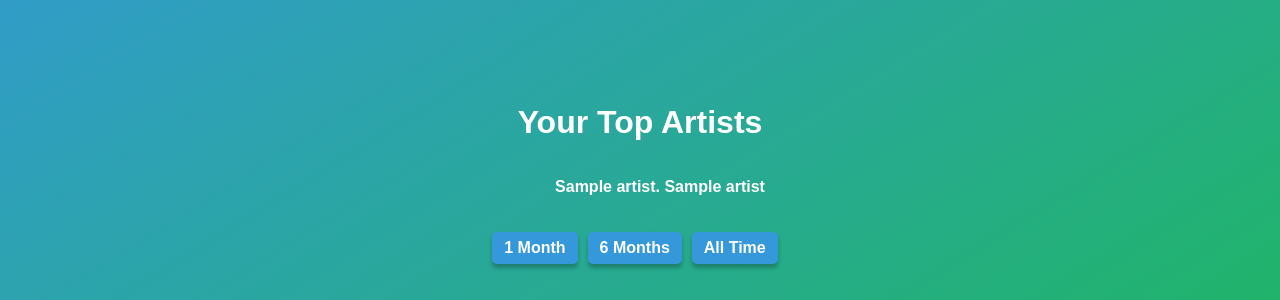
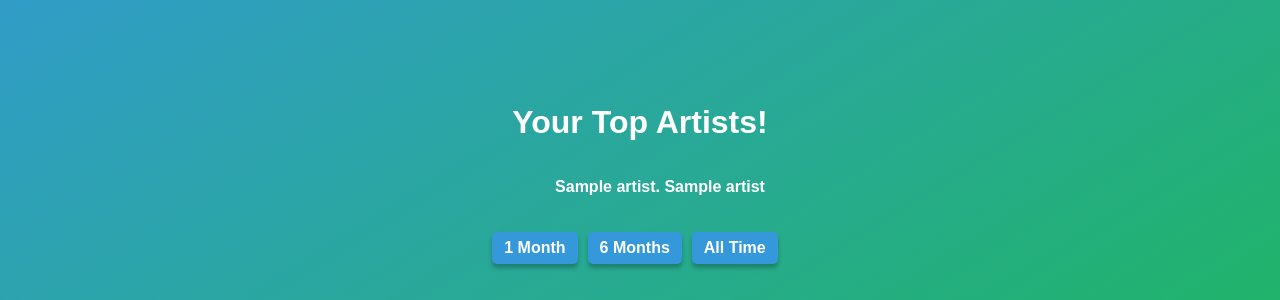
Before and after one commit to Austin-Metke/CST205-Final-Project, a Flask app: template templates/top_artists.html in a window 1280 px wide. Shown: the part 227-527 px from the top of the page. Run offline with Flask 3, Linux system fonts and the light colour scheme; the template is opened without the code that fills it: most values are stand-ins (such as "Sample title", 1, 10 or a date in 2020).

Commit message:
Added a button in index.html for top_artists

```diff
--- a/templates/index.html
+++ b/templates/index.html
@@ -21,6 +21,7 @@
     <div class="flex-row">
         <a class="btn flex-item" href="{{ url_for('playlist_maker') }}">Create a playlist</a>
         <a class="btn flex-item" href="{{ url_for('view_playlists') }}">View playlists</a>
+        <a class="btn flex-item" href="{{ url_for('top_artists') }}">View Top Artists</a>
 
     </div>
 
--- a/templates/top_artists.html
+++ b/templates/top_artists.html
@@ -11,7 +11,7 @@
 </head>
 
 <header>
-    <h1>Your Top Artists</h1>
+    <h1>Your Top Artists!</h1>
 </header>
 
 <body>
```
